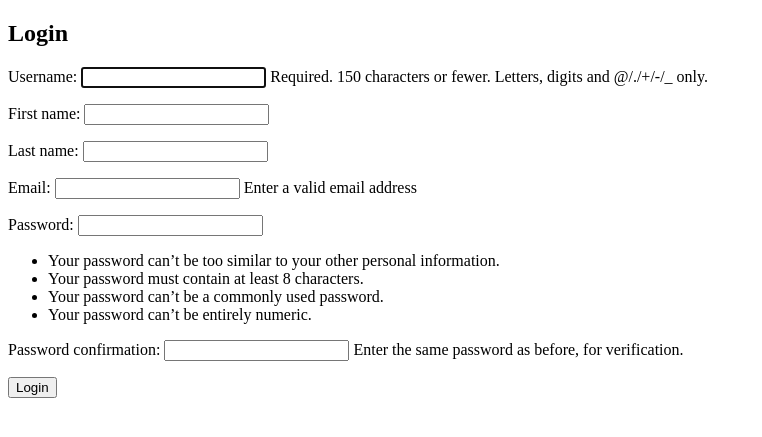
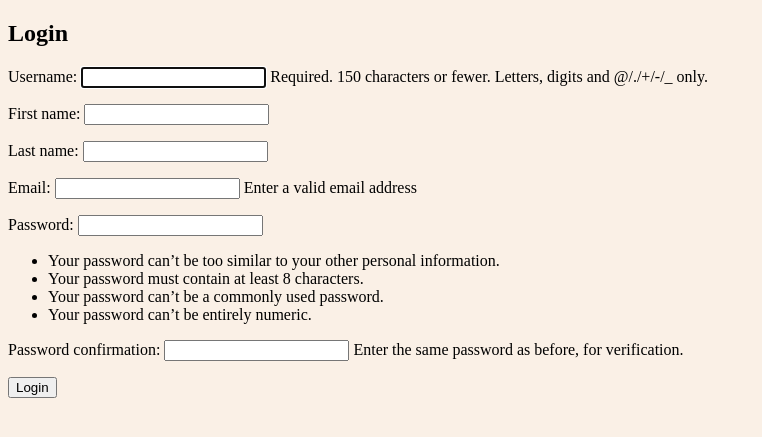
Before and after one commit to rahulbhiwre/payment_gateway_using_django, a Django app: template templates/registration/login.html in a window 1280 px wide. Shown: the top 437 px of the page, without its empty margins (0-762 px from the left). Run offline with Django 3.2, Linux system fonts and the light colour scheme; the template is opened without the code that fills it: values that come from a table or form of the project are taken from there, others are empty.

Commit message:
Update login.html

```diff
--- a/templates/registration/login.html
+++ b/templates/registration/login.html
@@ -1,5 +1,10 @@
 <!DOCTYPE html>
 <head>
+    <style>
+        body{
+            background-color: linen;
+        }
+    </style>
     <title>Login</title>
 </head>
 <body>
```
